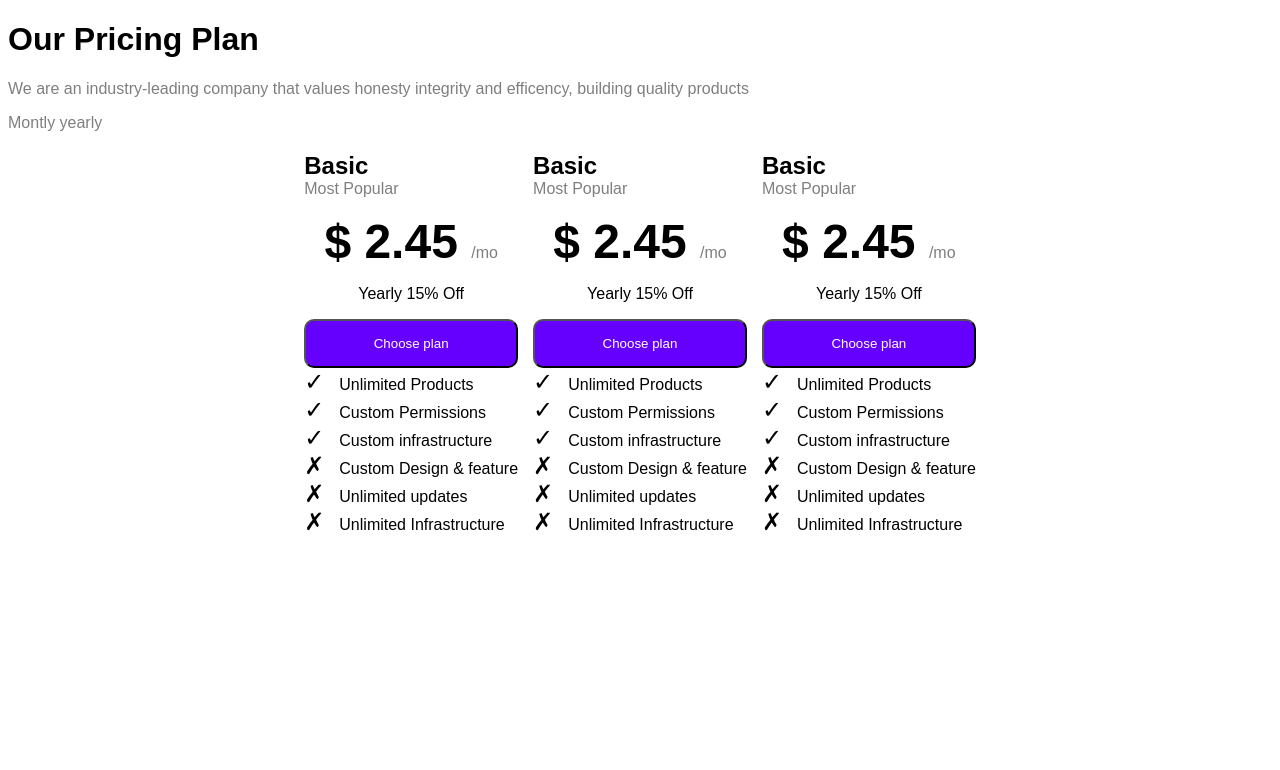
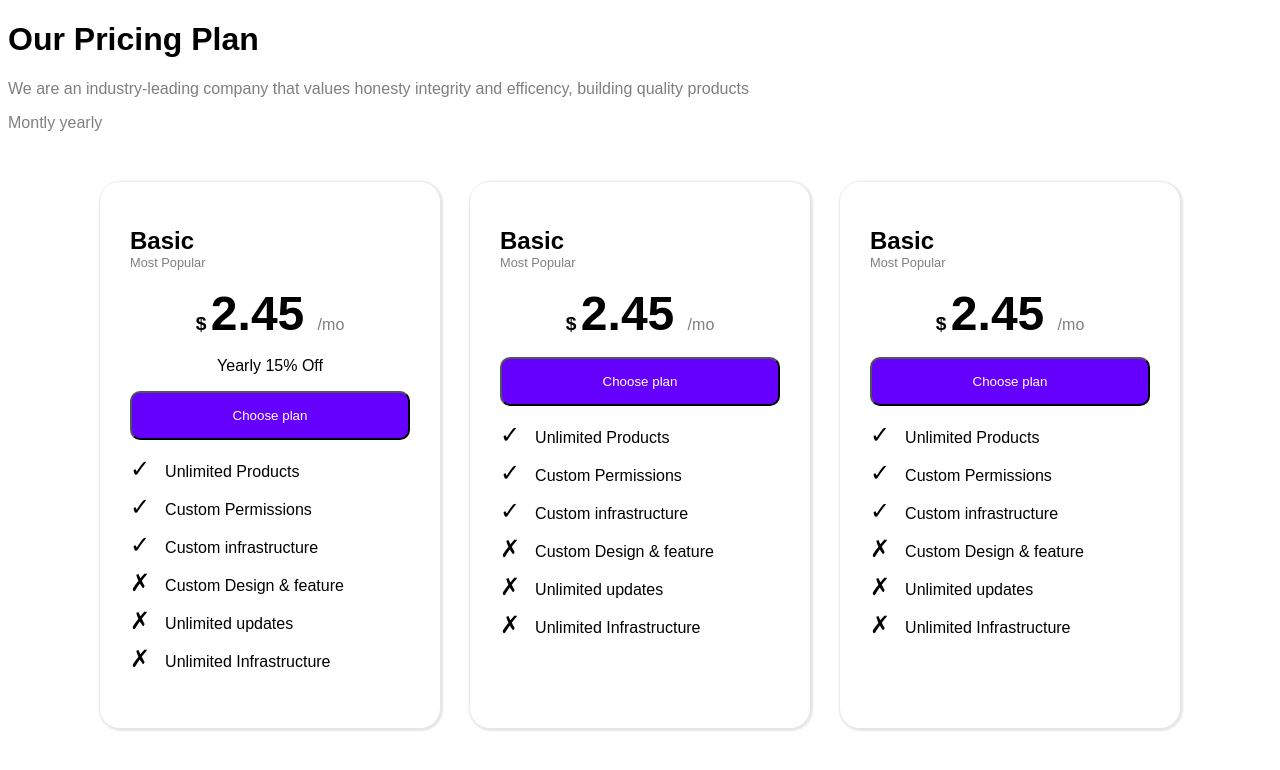
Before and after one commit to Giovanni-Ghinet/htmlcss-pricing-plan, a plain HTML site: page index.html in a window 1280 px wide. Drawn offline with Linux system fonts and the light colour scheme.

Commit message:
tolto simbolo dollaro da stronge e creato span per lui, creata classe margin botton per staccare header pagina dal main, add ombra alle section-piano e aggiustate le dimensioni

```diff
--- a/index.html
+++ b/index.html
@@ -11,7 +11,7 @@
 
 <body>
 
-    <header class="header">
+    <header class="header margin-bottom">
         <h1 class="header-title">Our Pricing Plan</h1>
         <p class="par-title opacity f-weight">We are an industry-leading company that values honesty integrity and
             efficency, building
@@ -31,7 +31,12 @@
             </header>
 
             <section class="sec-price ">
-                <p class="price"> <strong class="font-size">&dollar; 2.45 </strong><span class="opacity">/mo</span></p>
+                <p class="price">
+                    <span class="dollar">&dollar;</span>
+                    <strong class="font-size"> 2.45 </strong>
+                    <span class="opacity">/mo</span>
+                </p>
+
                 <p class="risparmio">Yearly <span class="back-sconto">15% Off</span></p>
 
             </section>
@@ -65,8 +70,11 @@
             </header>
 
             <section class="sec-price ">
-                <p class="price"> <strong class="font-size">&dollar; 2.45 </strong><span class="opacity">/mo</span></p>
-                <p class="risparmio">Yearly <span class="back-sconto">15% Off</span></p>
+                <p class="price">
+                    <span class="dollar">&dollar;</span>
+                    <strong class="font-size"> 2.45 </strong>
+                    <span class="opacity">/mo</span>
+                </p>
 
             </section>
 
@@ -99,8 +107,11 @@
             </header>
 
             <section class="sec-price ">
-                <p class="price"> <strong class="font-size">&dollar; 2.45 </strong><span class="opacity">/mo</span></p>
-                <p class="risparmio">Yearly <span class="back-sconto">15% Off</span></p>
+                <p class="price">
+                    <span class="dollar">&dollar;</span>
+                    <strong class="font-size"> 2.45 </strong>
+                    <span class="opacity">/mo</span>
+                </p>
 
             </section>
 
--- a/style/Utility.css
+++ b/style/Utility.css
@@ -18,3 +18,7 @@
     font-size: 1.5rem;
     margin-right: 15px;
 }
+
+.margin-bottom{
+    margin-bottom: 50px;
+}
--- a/style/style.css
+++ b/style/style.css
@@ -1,5 +1,6 @@
 body {
     font-family: Arial, sans-serif;
+    height: 100vh;
 }
 
 .ul-vantaggi{
@@ -10,18 +11,20 @@ body {
 
 .par-head-sec{
    margin: 0 auto;
+   font-size: 0.8rem;
 }
 
 .row{
     flex-wrap: wrap;
     justify-content: center;
-    column-gap: 15px;
-    row-gap: 15px;
+    column-gap: 30px;
+    row-gap: 30px;
+    flex-basis: calc((100% / 3)- (( 30*2 ) / 3));
     flex-grow: 1;
 }
 
 .title-sec{
-    margin: 20px 0 0 0;
+    margin: 0 auto;
 }
 
 .sec-price{
@@ -37,9 +40,22 @@ body {
     color: white;
     width: 100%;
     padding: 15px;
+    margin-bottom: 15px;
     border-radius: 10px;
 }
 
+.sec-piano{
+    min-width: 280px;
+    border-radius: 20px;
+    box-shadow: 1px 1px 2px 2px rgba(0,0,0,0.1);
+    padding: 45px 30px;
+}
+
+.dollar{
+    font-weight: 700;
+    font-size: 1.2rem;
+}
+
 .li-vantaggio{
-
+    margin-bottom: 10px;
 }
```
